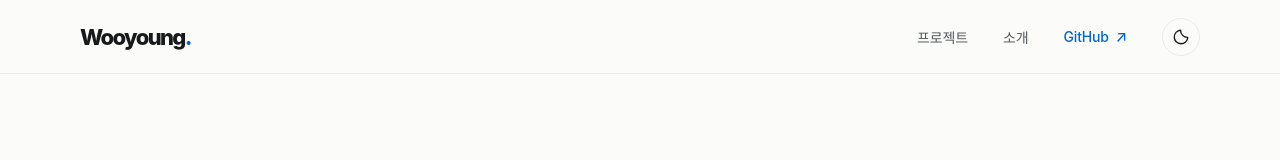
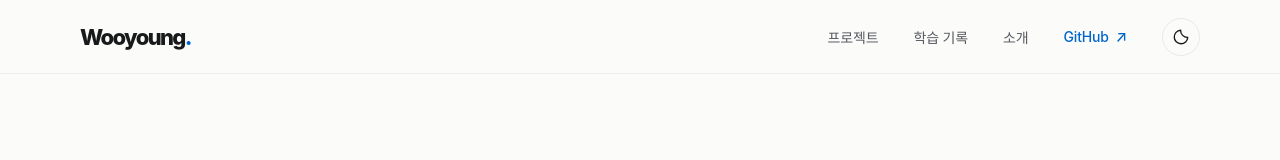
Before and after one commit to CodeY0ung/portfolio, a Next.js app: page / in a window 1280 px wide. Shown: the top 160 px of the page. Built offline with nearby package versions, Linux system fonts and the light colour scheme; no server answers.

Commit message:
Update layout.tsx

```diff
--- a/src/app/layout.tsx
+++ b/src/app/layout.tsx
@@ -2,6 +2,7 @@ import type { Metadata } from 'next';
 import Link from 'next/link';
 import { ThemeToggle } from '@/components/ThemeToggle';
 import './globals.css';
+
 
 export const metadata: Metadata = {
   title: {default:'이우영 — Backend Developer',template:'%s'},
@@ -13,7 +14,7 @@ export default function RootLayout({children}:Readonly<{children:React.ReactNode
   return <html lang="ko" suppressHydrationWarning><head><meta name="theme-color" content="#fbfbfa"/><script dangerouslySetInnerHTML={{__html:themeInit}}/></head>
     <body><a className="skip-link" href="#main">본문으로 이동</a>
       <header className="site-header"><div className="nav-wrap"><Link className="brand" href="/" aria-label="이우영 홈">Wooyoung<span>.</span></Link>
-        <nav aria-label="주요 메뉴"><Link href="/#projects">프로젝트</Link><Link href="/#about">소개</Link>
+        <nav aria-label="주요 메뉴"><Link href="/#projects">프로젝트</Link><Link href="/#knowledge">학습 기록</Link><Link href="/#about">소개</Link>
           <a className="nav-github" target="_blank" rel="noopener noreferrer" href="https://github.com/CodeY0ung">GitHub <span aria-hidden="true">↗</span></a>
           <ThemeToggle/>
         </nav></div></header>
```
